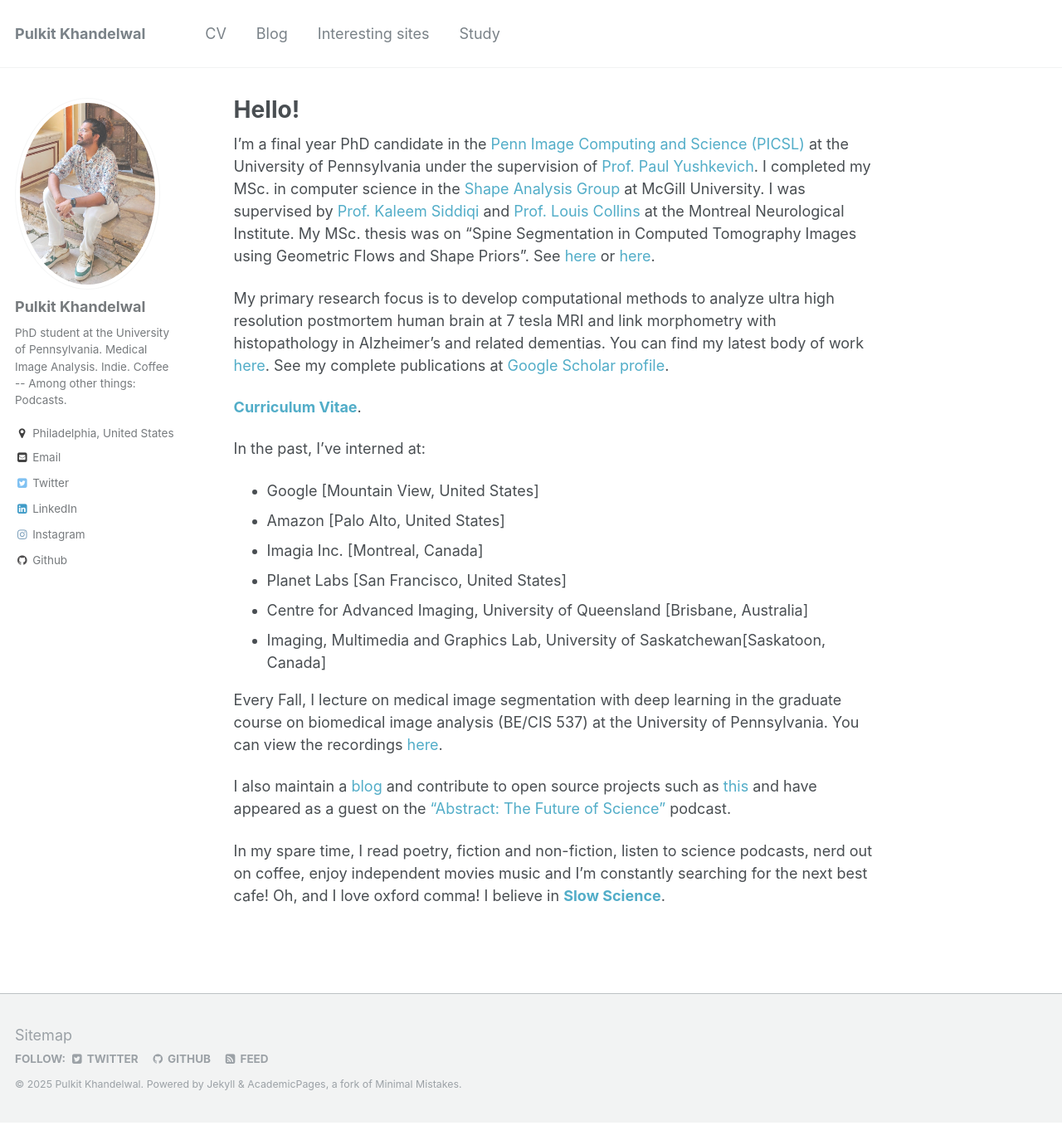
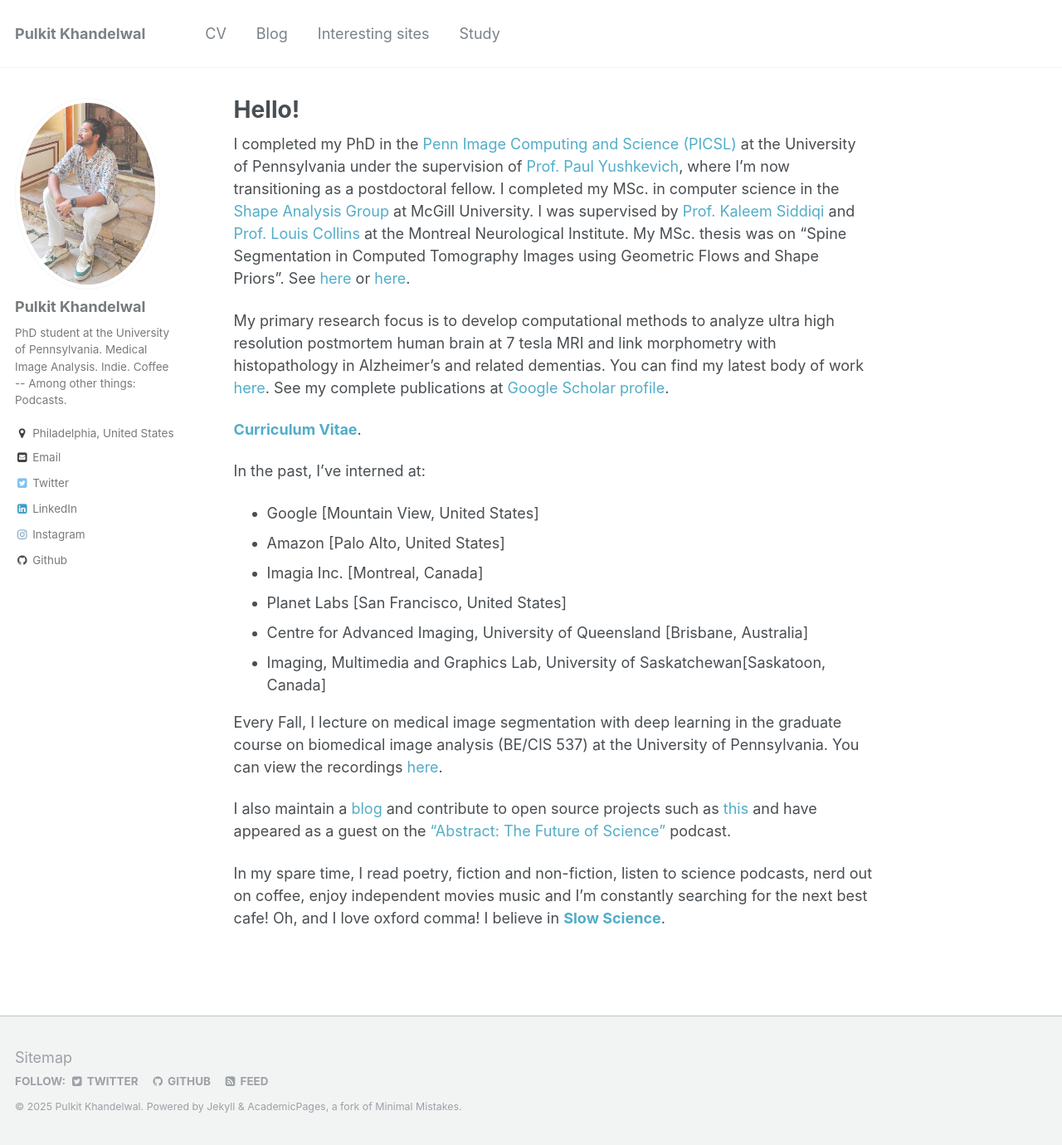
Before and after one commit to Pulkit-Khandelwal/pulkit-khandelwal.github.io, a Jekyll site: the page built from _pages/about.md, in a window 1280 px wide and 1380 px high. Shown: the whole window at 83% size. Built offline with Jekyll 4.4.1, drawn with Linux system fonts in a browser that asks for light colours.

Commit message:
Update about.md

```diff
--- a/_pages/about.md
+++ b/_pages/about.md
@@ -7,8 +7,7 @@ redirect_from:
   - /about/
   - /about.html
 ---
-
-I'm a final year PhD candidate in the [Penn Image Computing and Science (PICSL)](http://picsl.upenn.edu/) at the University of Pennsylvania under the supervision of [Prof. Paul Yushkevich](https://www.med.upenn.edu/apps/faculty/index.php/g275/p2693923). I completed my MSc. in computer science in the [Shape Analysis Group](http://www.cim.mcgill.ca/~shape/) at McGill University. I was supervised by [Prof. Kaleem Siddiqi](http://www.cim.mcgill.ca/~siddiqi/) and [Prof. Louis Collins](http://nist.mni.mcgill.ca/) at the Montreal Neurological Institute. My MSc. thesis was on "Spine Segmentation in Computed Tomography Images using Geometric Flows and Shape Priors". See [here](https://escholarship.mcgill.ca/concern/theses/4b29bb21t) or [here](https://www.frontiersin.org/articles/10.3389/fcomp.2021.592296/full).
+I completed my PhD in the [Penn Image Computing and Science (PICSL)](http://picsl.upenn.edu/) at the University of Pennsylvania under the supervision of [Prof. Paul Yushkevich](https://www.med.upenn.edu/apps/faculty/index.php/g275/p2693923), where I'm now transitioning as a postdoctoral fellow. I completed my MSc. in computer science in the [Shape Analysis Group](http://www.cim.mcgill.ca/~shape/) at McGill University. I was supervised by [Prof. Kaleem Siddiqi](http://www.cim.mcgill.ca/~siddiqi/) and [Prof. Louis Collins](http://nist.mni.mcgill.ca/) at the Montreal Neurological Institute. My MSc. thesis was on "Spine Segmentation in Computed Tomography Images using Geometric Flows and Shape Priors". See [here](https://escholarship.mcgill.ca/concern/theses/4b29bb21t) or [here](https://www.frontiersin.org/articles/10.3389/fcomp.2021.592296/full).
 
 My primary research focus is to develop computational methods to analyze ultra high resolution postmortem human brain at 7 tesla MRI and link morphometry with histopathology in Alzheimer's and related dementias. You can find my latest body of work [here](https://pulkit-khandelwal.github.io/exvivo-brain-upenn/). See my complete publications at [Google Scholar profile](https://scholar.google.com/citations?hl=en&user=6BOwPcoAAAAJ&view_op=list_works&sortby=pubdate).
 
```
